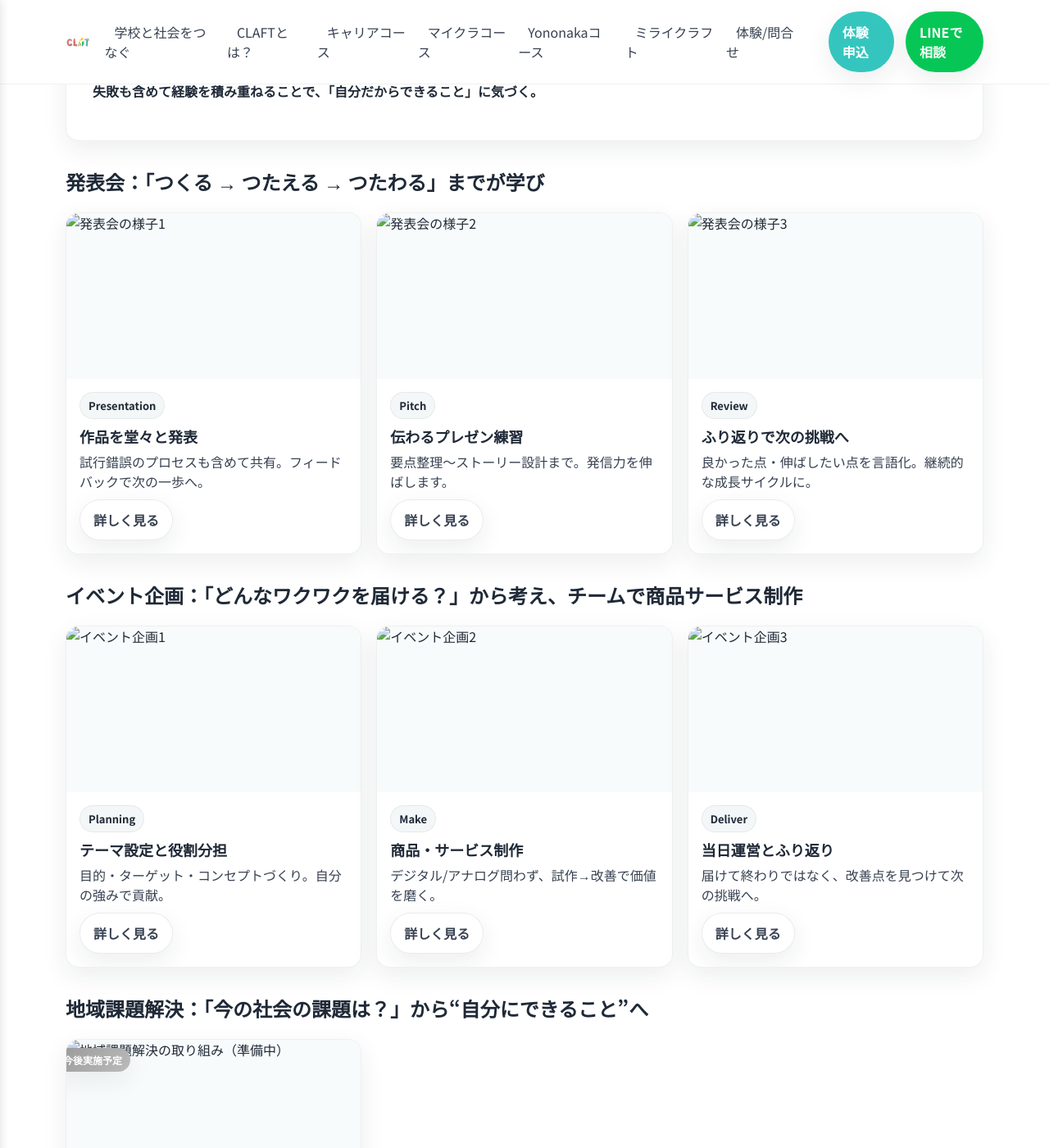
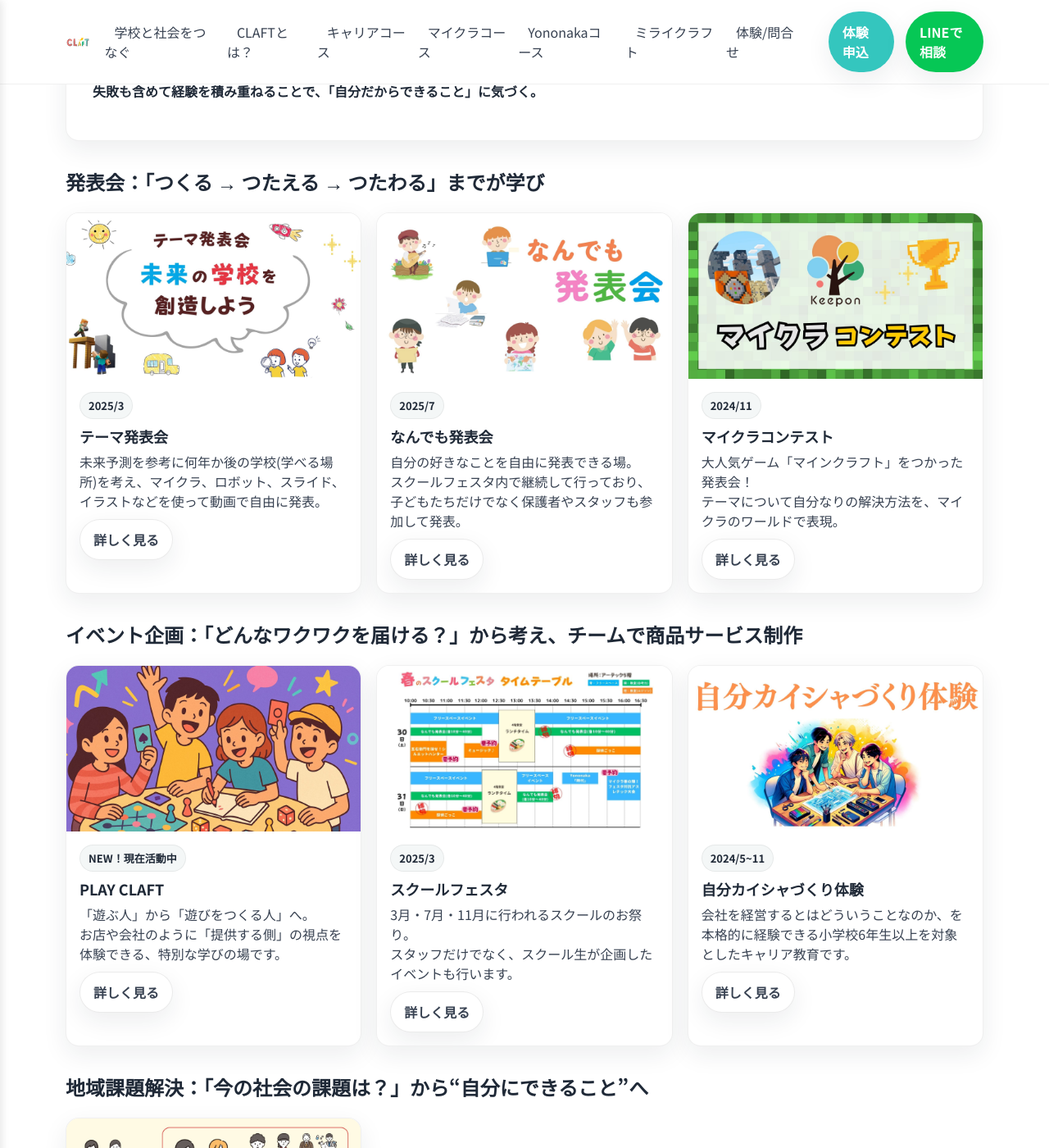
Before and after one commit to keepon1115/claft, a Jekyll site: the page futurecraft.html, which Jekyll copies as it is, in a window 1280 px wide and 1400 px high, scrolled down 597 px. Shown: the whole window at 82% size. Built offline with Jekyll 4.4.1, drawn with Linux system fonts in a browser that asks for light colours; some web fonts are replaced.

Commit message:
ミライクラフト変更

```diff
--- a/futurecraft.html
+++ b/futurecraft.html
@@ -97,16 +97,6 @@
     .card p{margin:0;color:var(--ink-700)}
     .chip{display:inline-block;background:#f4f7f7;border:1px solid rgba(0,0,0,.06);border-radius:999px;padding:6px 10px;margin-bottom:8px;font-weight:700;font-size:13px}
     .btn-row{display:flex;gap:10px;flex-wrap:wrap;margin-top:10px}
-
-    /* 今後実施予定ラベル */
-    .coming{position:relative}
-    .coming::after{
-      content:"今後実施予定";
-      position:absolute;top:10px;left:-14px;
-      background:linear-gradient(135deg, #999, #bbb);
-      color:#fff;font-weight:700;font-size:12px;
-      padding:6px 10px;border-radius:0 999px 999px 0;box-shadow:var(--shadow)
-    }
 
     /* ===== コースとの接続 ===== */
     .connect{margin-top:var(--s8)}
@@ -233,28 +223,28 @@
       <article class="card">
         <div class="thumb"><img src="assets/futurecraft/present_01.jpg" alt="発表会の様子1"></div>
         <div class="body">
-          <div class="chip">Presentation</div>
-          <h3>作品を堂々と発表</h3>
-          <p>試行錯誤のプロセスも含めて共有。フィードバックで次の一歩へ。</p>
-          <div class="btn-row"><a class="btn btn-ghost" href="#">詳しく見る</a></div>
+          <div class="chip">2025/3</div>
+          <h3>テーマ発表会</h3>
+          <p>未来予測を参考に何年か後の学校(学べる場所)を考え、マイクラ、ロボット、スライド、イラストなどを使って動画で自由に発表。</p>
+          <div class="btn-row"><a class="btn btn-ghost" href="https://www.keeponlearning.fun/1-theme">詳しく見る</a></div>
         </div>
       </article>
       <article class="card">
         <div class="thumb"><img src="assets/futurecraft/present_02.jpg" alt="発表会の様子2"></div>
         <div class="body">
-          <div class="chip">Pitch</div>
-          <h3>伝わるプレゼン練習</h3>
-          <p>要点整理〜ストーリー設計まで。発信力を伸ばします。</p>
-          <div class="btn-row"><a class="btn btn-ghost" href="#">詳しく見る</a></div>
+          <div class="chip">2025/7</div>
+          <h3>なんでも発表会</h3>
+          <p>自分の好きなことを自由に発表できる場。<br>スクールフェスタ内で継続して行っており、子どもたちだけでなく保護者やスタッフも参加して発表。</p>
+          <div class="btn-row"><a class="btn btn-ghost" href="https://www.keeponlearning.fun/nandemo2025summer">詳しく見る</a></div>
         </div>
       </article>
       <article class="card">
         <div class="thumb"><img src="assets/futurecraft/present_03.jpg" alt="発表会の様子3"></div>
         <div class="body">
-          <div class="chip">Review</div>
-          <h3>ふり返りで次の挑戦へ</h3>
-          <p>良かった点・伸ばしたい点を言語化。継続的な成長サイクルに。</p>
-          <div class="btn-row"><a class="btn btn-ghost" href="#">詳しく見る</a></div>
+          <div class="chip">2024/11</div>
+          <h3>マイクラコンテスト</h3>
+          <p>大人気ゲーム「マインクラフト」をつかった発表会！<br>テーマについて自分なりの解決方法を、マイクラのワールドで表現。</p>
+          <div class="btn-row"><a class="btn btn-ghost" href="https://www.keeponlearning.fun/education-minecraft3">詳しく見る</a></div>
         </div>
       </article>
     </div>
@@ -267,28 +257,28 @@
       <article class="card">
         <div class="thumb"><img src="assets/futurecraft/event_01.jpg" alt="イベント企画1"></div>
         <div class="body">
-          <div class="chip">Planning</div>
-          <h3>テーマ設定と役割分担</h3>
-          <p>目的・ターゲット・コンセプトづくり。自分の強みで貢献。</p>
-          <div class="btn-row"><a class="btn btn-ghost" href="#">詳しく見る</a></div>
+          <div class="chip">NEW！現在活動中</div>
+          <h3>PLAY CLAFT</h3>
+          <p>「遊ぶ人」から「遊びをつくる人」へ。<br>お店や会社のように「提供する側」の視点を体験できる、特別な学びの場です。</p>
+          <div class="btn-row"><a class="btn btn-ghost" href="https://keepon1115.github.io/claft/play-claft.html">詳しく見る</a></div>
         </div>
       </article>
       <article class="card">
         <div class="thumb"><img src="assets/futurecraft/event_02.jpg" alt="イベント企画2"></div>
         <div class="body">
-          <div class="chip">Make</div>
-          <h3>商品・サービス制作</h3>
-          <p>デジタル/アナログ問わず、試作→改善で価値を磨く。</p>
-          <div class="btn-row"><a class="btn btn-ghost" href="#">詳しく見る</a></div>
+          <div class="chip">2025/3</div>
+          <h3>スクールフェスタ</h3>
+          <p>3月・7月・11月に行われるスクールのお祭り。<br>スタッフだけでなく、スクール生が企画したイベントも行います。</p>
+          <div class="btn-row"><a class="btn btn-ghost" href="https://www.keeponlearning.fun/schoolfesta-spring25">詳しく見る</a></div>
         </div>
       </article>
       <article class="card">
         <div class="thumb"><img src="assets/futurecraft/event_03.jpg" alt="イベント企画3"></div>
         <div class="body">
-          <div class="chip">Deliver</div>
-          <h3>当日運営とふり返り</h3>
-          <p>届けて終わりではなく、改善点を見つけて次の挑戦へ。</p>
-          <div class="btn-row"><a class="btn btn-ghost" href="#">詳しく見る</a></div>
+          <div class="chip">2024/5~11</div>
+          <h3>自分カイシャづくり体験</h3>
+          <p>会社を経営するとはどういうことなのか、を本格的に経験できる小学校6年生以上を対象としたキャリア教育です。</p>
+          <div class="btn-row"><a class="btn btn-ghost" href="https://www.keeponlearning.fun/company">詳しく見る</a></div>
         </div>
       </article>
     </div>
@@ -301,10 +291,9 @@
       <article class="card coming">
         <div class="thumb"><img src="assets/futurecraft/social_01.jpg" alt="地域課題解決の取り組み（準備中）"></div>
         <div class="body">
-          <div class="chip">Community</div>
+          <div class="chip">今後実施予定</div>
           <h3>地域と連携した実践</h3>
           <p>自治体・企業・団体と協働し、実社会で試すプロジェクト。</p>
-          <div class="btn-row"><a class="btn btn-ghost" href="#">詳しく見る</a></div>
         </div>
       </article>
     </div>
```
Also changed, not shown: _includes/header.html (+13 -4 lines), assets/css/site.css (+11 -0 lines), index.html (+15 -27 lines), assets/futurecraft/event_01.jpg (added), assets/futurecraft/event_02.jpg (added), assets/futurecraft/event_03.jpg (added), assets/futurecraft/present_01.jpg (added), assets/futurecraft/present_02.jpg (added), assets/futurecraft/present_03.jpg (added), assets/futurecraft/social_01.jpg (added), assets/top_hero.jpg (deleted), assets/top_hero_1x1.jpg (added).
